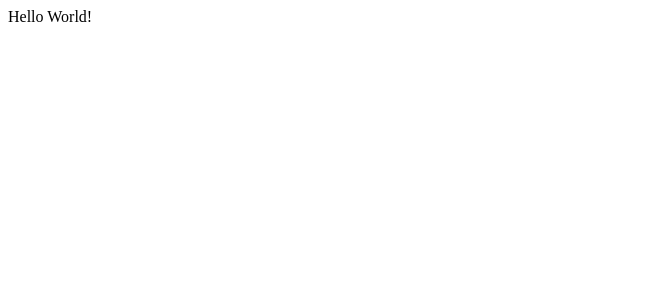
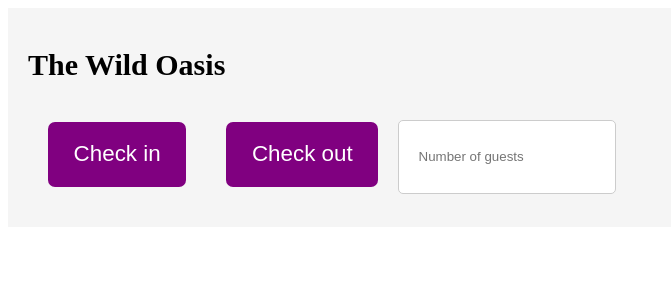
Before and after one commit to kseniyalan/react-wild-oasis, a React (Vite) app: page / in a window 1280 px wide. Shown: the top 300 px of the page, without its empty margins (0-671 px from the left). Built offline with nearby package versions, Linux system fonts and the light colour scheme.

Commit message:
First styles

```diff
--- a/src/App.jsx
+++ b/src/App.jsx
@@ -1,10 +1,42 @@
 import React from 'react';
+import styled from 'styled-components';
+
+const H1 = styled.h1`
+  font-size: 30px;
+  font-weight: 600;
+`;
+
+const Button = styled.button`
+  font-size: 1.4rem;
+  font-weight: 500;
+  padding: 1.2rem 1.6rem;
+  border: none;
+  border-radius: 7px;
+  background-color: purple;
+  color: white;
+  margin: 20px;
+  cursor: pointer;
+`;
+
+const Input = styled.input`
+  border: 1px solid #ccc;
+  border-radius: 5px;
+  padding: 1.8rem 1.2rem;
+`;
+
+const StyledApp = styled.div`
+  background-color: #f5f5f5;
+  padding: 20px;
+`;
 
 function App() {
   return (
-    <div>
-      Hello World!
-    </div>
+    <StyledApp>
+      <H1>The Wild Oasis</H1>
+      <Button>Check in</Button>
+      <Button>Check out</Button>
+      <Input type="number" placeholder="Number of guests" />
+    </StyledApp>
   );
 }
 
```
